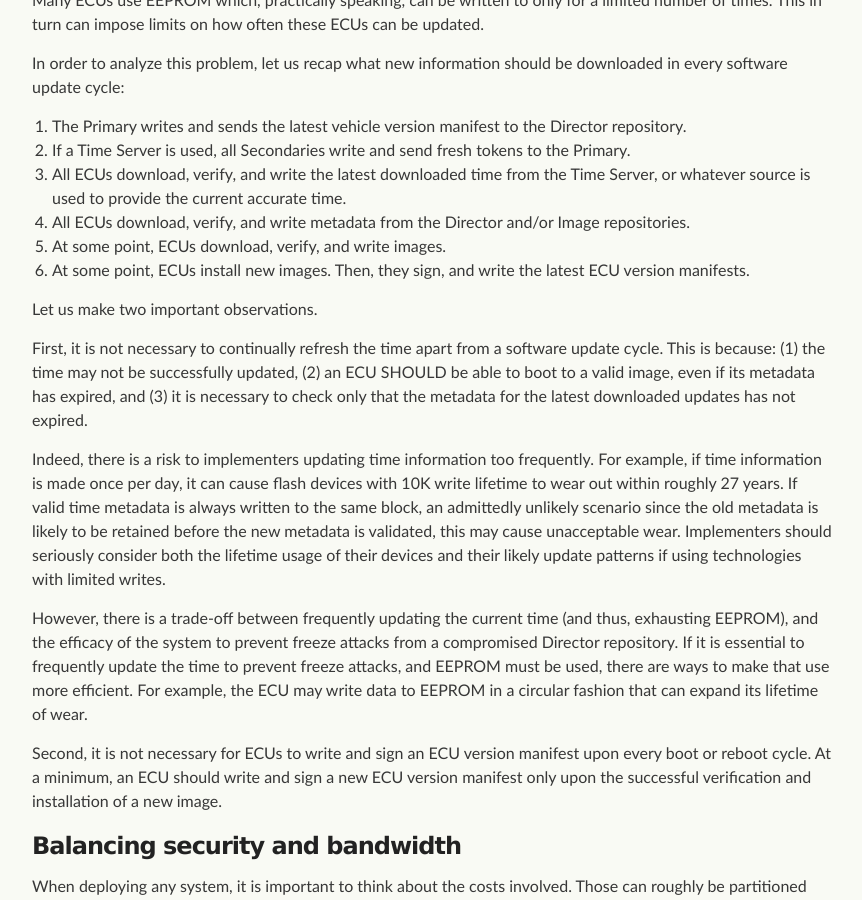
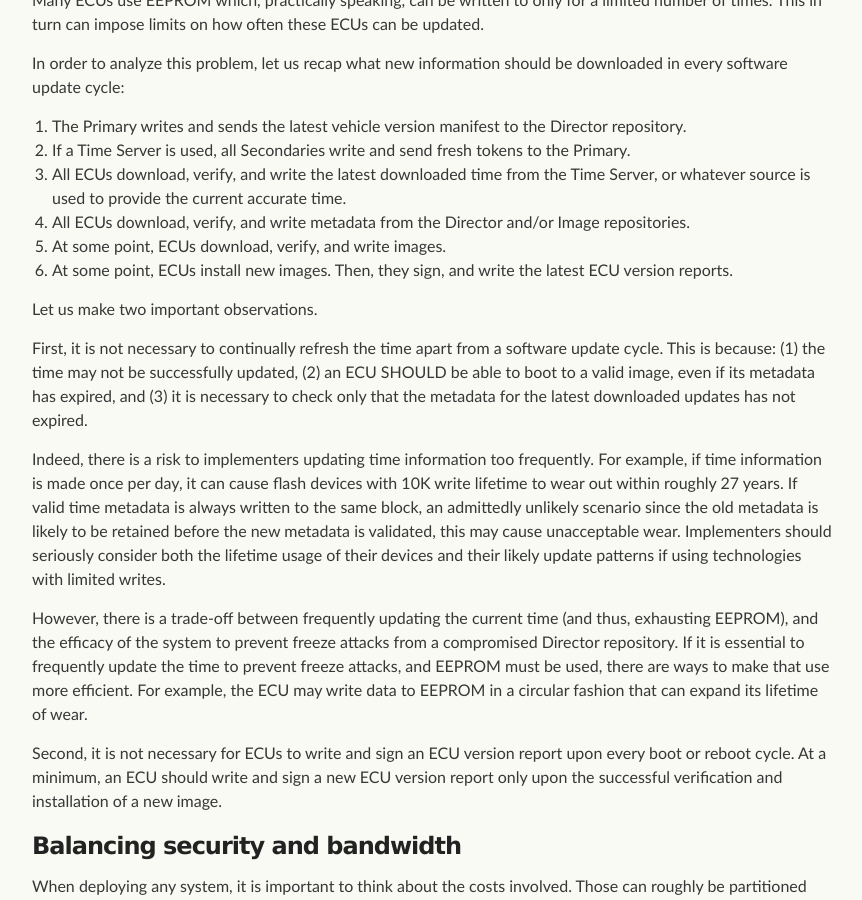
Before and after one commit to uptane/deployment-considerations, a Jekyll site: the page built from security_considerations.md, in a window 1280 px wide and 900 px high, scrolled down 4132 px. Shown: the whole window, without its empty margins (208-1070 px from the left). Built offline with Jekyll 4.4.1, drawn with Linux system fonts in a browser that asks for light colours; our own code applies the rules of GitHub Pages for plain Markdown files.

Commit message:
Consistently refer to "ECU version reports".
A "vehicle version manifest" is the whole collection.

Signed-off-by: Patrick Vacek <patrickvacek@gmail.com>

```diff
--- a/security_considerations.md
+++ b/security_considerations.md
@@ -89,7 +89,7 @@ In order to analyze this problem, let us recap what new information should be do
 3. All ECUs download, verify, and write the latest downloaded time from the Time Server, or whatever source is used to provide the current accurate time.
 4. All ECUs download, verify, and write metadata from the Director and/or Image repositories.
 5. At some point, ECUs download, verify, and write images.
-6. At some point, ECUs install new images. Then, they sign, and write the latest ECU version manifests.
+6. At some point, ECUs install new images. Then, they sign, and write the latest ECU version reports.
 
 Let us make two important observations.
 
@@ -99,7 +99,7 @@ Indeed, there is a risk to implementers updating time information too frequently
 
 However, there is a trade-off between frequently updating the current time (and thus, exhausting EEPROM), and the efficacy of the system to prevent freeze attacks from a compromised Director repository. If it is essential to frequently update the time to prevent freeze attacks, and EEPROM must be used, there are ways to make that use more efficient. For example, the ECU may write data to EEPROM in a circular fashion that can expand its lifetime of wear.
 
-Second, it is not necessary for ECUs to write and sign an ECU version manifest upon every boot or reboot cycle. At a minimum, an ECU should write and sign a new ECU version manifest only upon the successful verification and installation of a new image.
+Second, it is not necessary for ECUs to write and sign an ECU version report upon every boot or reboot cycle. At a minimum, an ECU should write and sign a new ECU version report only upon the successful verification and installation of a new image.
 
 
 ### Balancing security and bandwidth
```
Also changed, not shown: key_management.md (+1 -1 lines).
